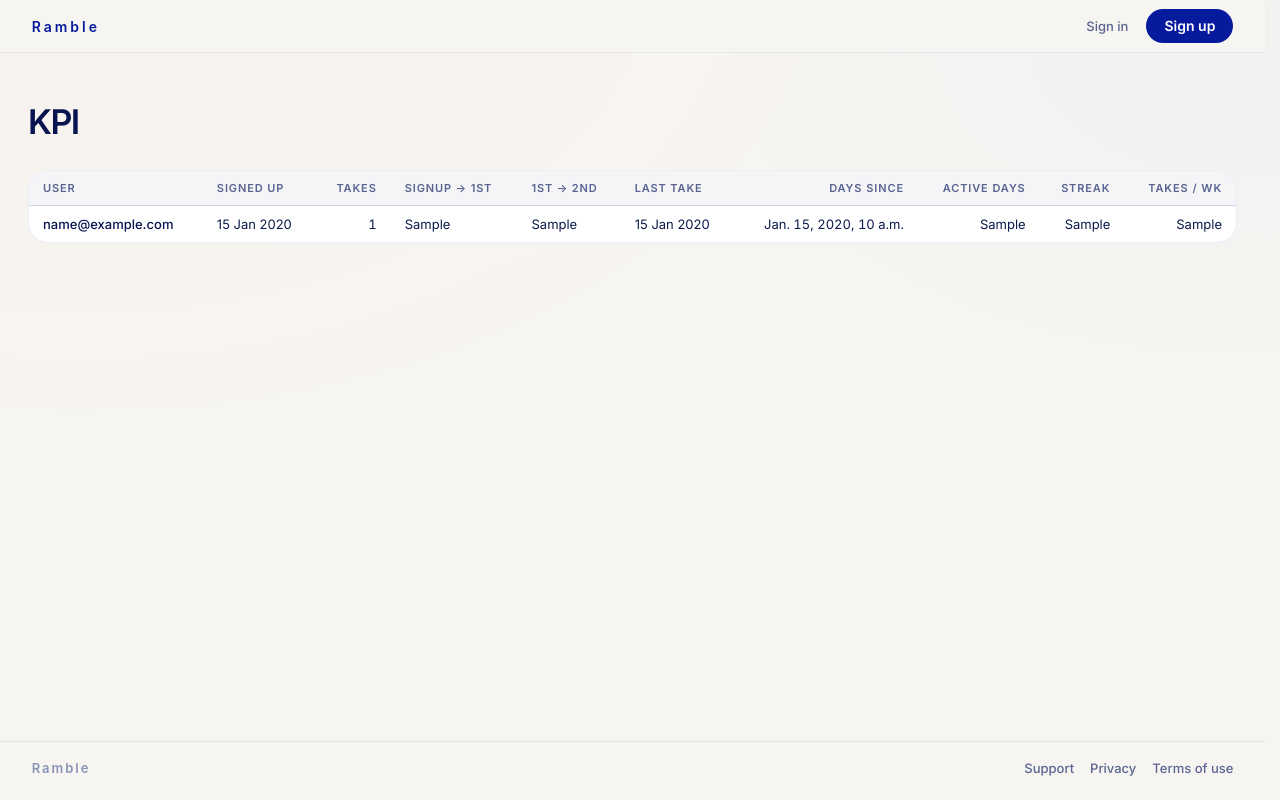
After one commit to RoyKeane94/Ramble, a Django app: template templates/accounts/kpi.html in a window 1280 px wide. The commit adds this page. Run offline with Django 5.2, Linux system fonts and the light colour scheme; the template is opened without the code that fills it: most values are stand-ins (such as "Sample title", 1, 10 or a date in 2020).

Commit message:
Ramble KPIs for super user added

```diff
--- a/accounts/urls.py
+++ b/accounts/urls.py
@@ -5,6 +5,7 @@ from .views import (
     RambleLogoutView,
     billing_portal,
     change_password,
+    kpi_dashboard,
     settings,
     signup,
     signup_cancel,
@@ -20,4 +21,5 @@ urlpatterns = [
     path("settings/", settings, name="settings"),
     path("settings/billing/", billing_portal, name="billing_portal"),
     path("settings/change-password/", change_password, name="change_password"),
+    path("kpi/", kpi_dashboard, name="kpi"),
 ]
--- a/config/settings.py
+++ b/config/settings.py
@@ -154,6 +154,7 @@ _RESERVED_ADMIN_URLS = {
     "signup",
     "logout",
     "settings",
+    "kpi",
     "api",
     "mcp",
     "healthz",
--- a/static/css/ramble.css
+++ b/static/css/ramble.css
@@ -4397,3 +4397,60 @@ a.album-chip:focus-visible {
     visibility: visible;
   }
 }
+
+/* Superuser KPI dashboard */
+.kpi-panel {
+  border-radius: var(--radius);
+  overflow: hidden;
+}
+
+.kpi-scroll {
+  overflow-x: auto;
+  -webkit-overflow-scrolling: touch;
+}
+
+.kpi-table {
+  width: 100%;
+  border-collapse: collapse;
+  font-size: 13px;
+  color: var(--ink);
+}
+
+.kpi-table th,
+.kpi-table td {
+  padding: 10px 14px;
+  text-align: left;
+  white-space: nowrap;
+  border-bottom: 1px solid var(--line);
+  vertical-align: middle;
+}
+
+.kpi-table th {
+  font-size: 11px;
+  font-weight: 600;
+  letter-spacing: 0.08em;
+  text-transform: uppercase;
+  color: var(--muted);
+  background: color-mix(in srgb, var(--navy-deep) 4%, transparent);
+}
+
+.kpi-table tbody tr:last-child td {
+  border-bottom: none;
+}
+
+.kpi-table .num {
+  text-align: right;
+  font-variant-numeric: tabular-nums;
+}
+
+.kpi-table .kpi-email {
+  font-weight: 500;
+  color: var(--navy-deep);
+}
+
+.kpi-table .kpi-empty {
+  text-align: center;
+  color: var(--muted);
+  white-space: normal;
+  padding: 28px 14px;
+}
--- /dev/null
+++ b/templates/accounts/kpi.html
@@ -0,0 +1,57 @@
+{% extends "base.html" %}
+
+{% block title %}KPI · Ramble{% endblock %}
+{% block body_attrs %} data-app-page="kpi" data-app-shutter="off"{% endblock %}
+{% block app_title %}KPI{% endblock %}
+{% block app_trailing %}
+  <a class="app-done" href="{% url 'notes:list' %}">Done</a>
+{% endblock %}
+
+{% block content %}
+<section class="shell shell-full">
+  <header class="page-head desktop-chrome">
+    <h1 class="page-title">KPI</h1>
+  </header>
+
+  <div class="kpi-panel panel">
+    <div class="kpi-scroll">
+      <table class="kpi-table">
+        <thead>
+          <tr>
+            <th>User</th>
+            <th>Signed up</th>
+            <th class="num">Takes</th>
+            <th>Signup → 1st</th>
+            <th>1st → 2nd</th>
+            <th>Last take</th>
+            <th class="num">Days since</th>
+            <th class="num">Active days</th>
+            <th class="num">Streak</th>
+            <th class="num">Takes / wk</th>
+          </tr>
+        </thead>
+        <tbody>
+          {% for row in kpi_rows %}
+          <tr>
+            <td class="kpi-email">{{ row.email }}</td>
+            <td>{{ row.date_joined|date:"j M Y" }}</td>
+            <td class="num">{{ row.take_count }}</td>
+            <td>{{ row.signup_to_first }}</td>
+            <td>{{ row.first_to_second }}</td>
+            <td>{% if row.last_take_at %}{{ row.last_take_at|date:"j M Y" }}{% else %}-{% endif %}</td>
+            <td class="num">{% if row.days_since_last != None %}{{ row.days_since_last }}{% else %}-{% endif %}</td>
+            <td class="num">{% if row.take_count %}{{ row.active_days }}{% else %}-{% endif %}</td>
+            <td class="num">{% if row.take_count %}{{ row.current_streak }}{% else %}-{% endif %}</td>
+            <td class="num">{% if row.takes_per_week != None %}{{ row.takes_per_week }}{% else %}-{% endif %}</td>
+          </tr>
+          {% empty %}
+          <tr>
+            <td colspan="10" class="kpi-empty">No users yet.</td>
+          </tr>
+          {% endfor %}
+        </tbody>
+      </table>
+    </div>
+  </div>
+</section>
+{% endblock %}
--- a/templates/base.html
+++ b/templates/base.html
@@ -14,7 +14,7 @@
   <link rel="preconnect" href="https://fonts.gstatic.com" crossorigin>
   <link href="https://fonts.googleapis.com/css2?family=Inter:wght@400;500;600;650;700&display=swap" rel="stylesheet">
   {% block extra_head %}{% endblock %}
-  <link rel="stylesheet" href="{% static 'css/ramble.css' %}?v=app44">
+  <link rel="stylesheet" href="{% static 'css/ramble.css' %}?v=app45">
 </head>
 <body class="{% if user.is_authenticated %}is-signed-in {% endif %}{% block body_class %}{% endblock %}"{% block body_attrs %}{% endblock %}>
   <div class="atmosphere" aria-hidden="true"></div>
@@ -30,6 +30,9 @@
             <a class="nav-link{% if section == 'today' %} is-current{% endif %}" href="{% url 'notes:list' %}?album=today">Today</a>
             <a class="nav-link{% if section == 'albums' %} is-current{% endif %}" href="{% url 'notes:albums' %}">Albums</a>
             <a class="nav-link nav-quiet{% if section == 'settings' %} is-current{% endif %}" href="{% url 'settings' %}">Settings</a>
+            {% if user.is_superuser %}
+            <a class="nav-link nav-quiet{% if section == 'kpi' %} is-current{% endif %}" href="{% url 'kpi' %}">KPI</a>
+            {% endif %}
             <form method="post" action="{% url 'logout' %}" class="nav-logout-form">
               {% csrf_token %}
               <button type="submit" class="nav-link nav-quiet">Log out</button>
```
Also changed, not shown: accounts/kpi.py (added, +140 -0 lines), accounts/tests.py (+63 -0 lines), accounts/views.py (+31 -0 lines), templates/pages/home.html (+0 -18 lines).
